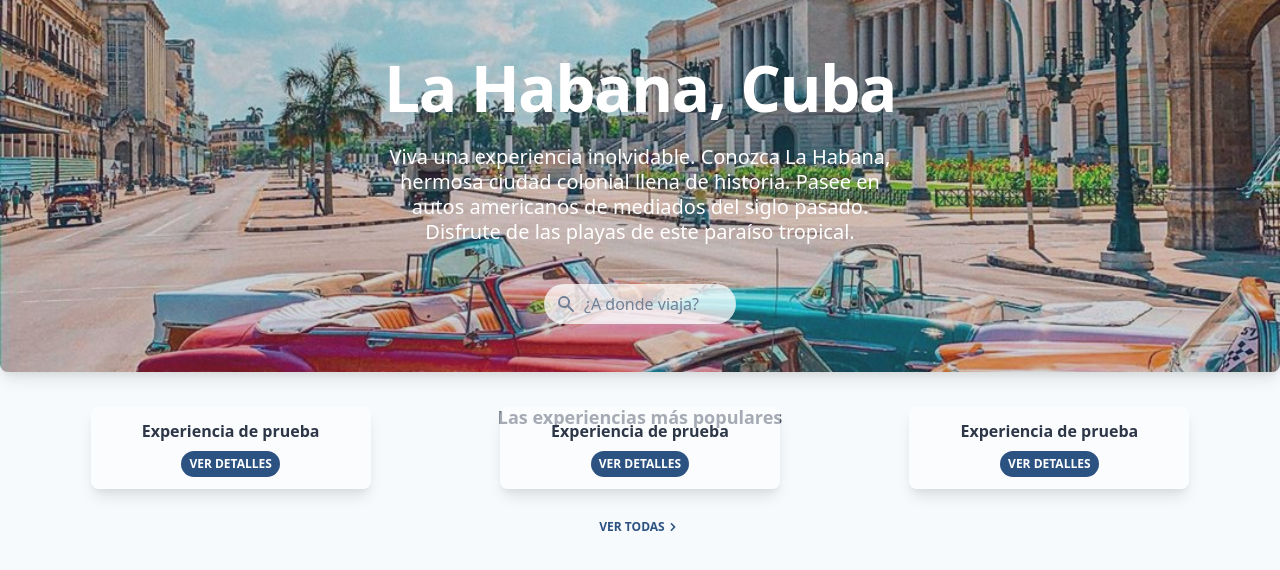
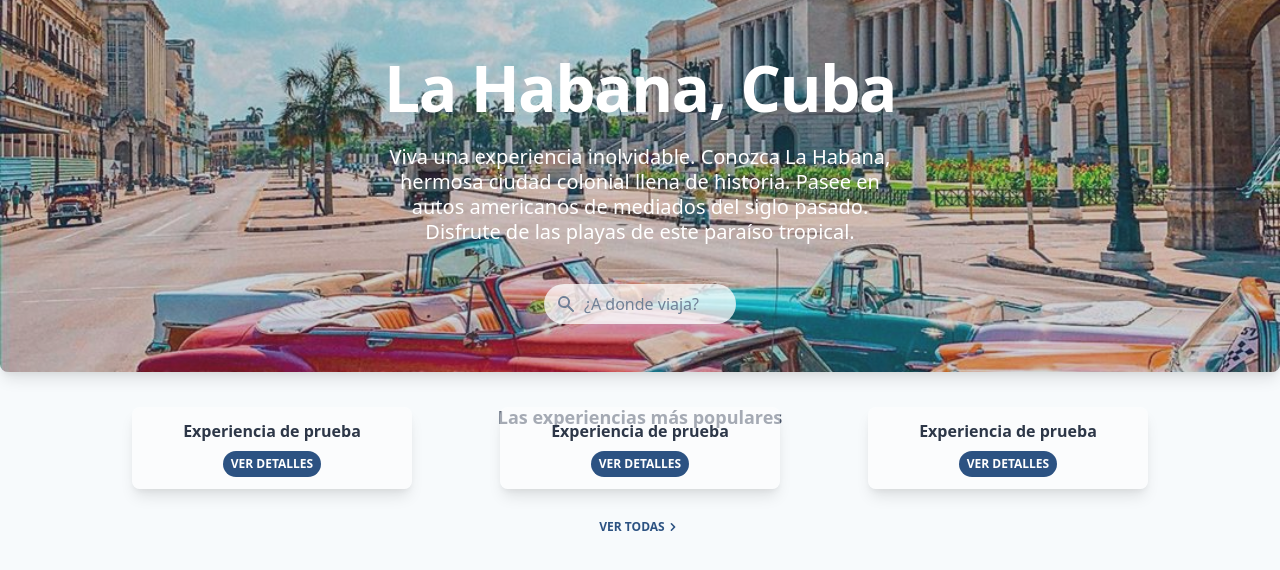
Before and after one commit to camallerystraveldev/camallerys-travel, a Next.js app: page / in a window 1280 px wide. Shown: the top 570 px of the page. Built offline with nearby package versions, Linux system fonts and the light colour scheme; what tailwindcss-aspect-ratio, tailwindcss-filters would draw is missing.

Commit message:
change cards layout

```diff
--- a/src/pages/home/experiences.tsx
+++ b/src/pages/home/experiences.tsx
@@ -8,7 +8,7 @@ type ExperienceCardProps = {
 
 function ExperienceCard({ id, name }: ExperienceCardProps) {
   return (
-    <div className="w-full max-w-xs">
+    <div className="w-full max-w-xs first:ml-0 first:mt-0 mt-4 md:mt-0 md:ml-12">
       <div className="relative aspect-ratio-square rounded-lg overflow-hidden shadow-lg">
         <img
           src={`/assets/experiences/${id}/preview.jpg`}
@@ -35,15 +35,21 @@ function ExperienceCard({ id, name }: ExperienceCardProps) {
 }
 
 function ExperiencesSection() {
+  const experiences = [
+    { id: "test", name: "Experiencia de prueba" },
+    { id: "test", name: "Experiencia de prueba" },
+    { id: "test", name: "Experiencia de prueba" },
+  ];
+
   return (
     <div id="experiences-section" className="mt-8 px-4">
       <h1 className="text-gray-700 text-lg text-center font-extrabold">
         Las experiencias más populares
       </h1>
-      <div className="mt-6 grid grid-cols-1 grid-rows-3 md:grid-cols-3 md:grid-rows-1 gap-5 place-items-center px-5">
-        <ExperienceCard id="test" name="Experiencia de prueba" />
-        <ExperienceCard id="test" name="Experiencia de prueba" />
-        <ExperienceCard id="test" name="Experiencia de prueba" />
+      <div className="mt-6 px-5 flex flex-col md:flex-row items-center justify-start md:justify-center">
+        {experiences.map((e) => (
+          <ExperienceCard id={e.id} name={e.name} />
+        ))}
       </div>
       <div className="mt-6 w-full text-center">
         <Link href="/experiences">
--- a/tailwind.config.js
+++ b/tailwind.config.js
@@ -38,6 +38,12 @@ const twconfigBackgroundImg = {
   },
 };
 
+const twconfigFirstEnabled = {
+  variants: {
+    margin: ["responsive", "first"],
+  },
+};
+
 module.exports = {
   future: {
     removeDeprecatedGapUtilities: true,
@@ -54,6 +60,7 @@ module.exports = {
   variants: {
     ...twconfigFilters.variants,
     ...twconfigAspectRatio.variants,
+    ...twconfigFirstEnabled.variants,
   },
   plugins: [
     require("tailwindcss-filters"),
```
